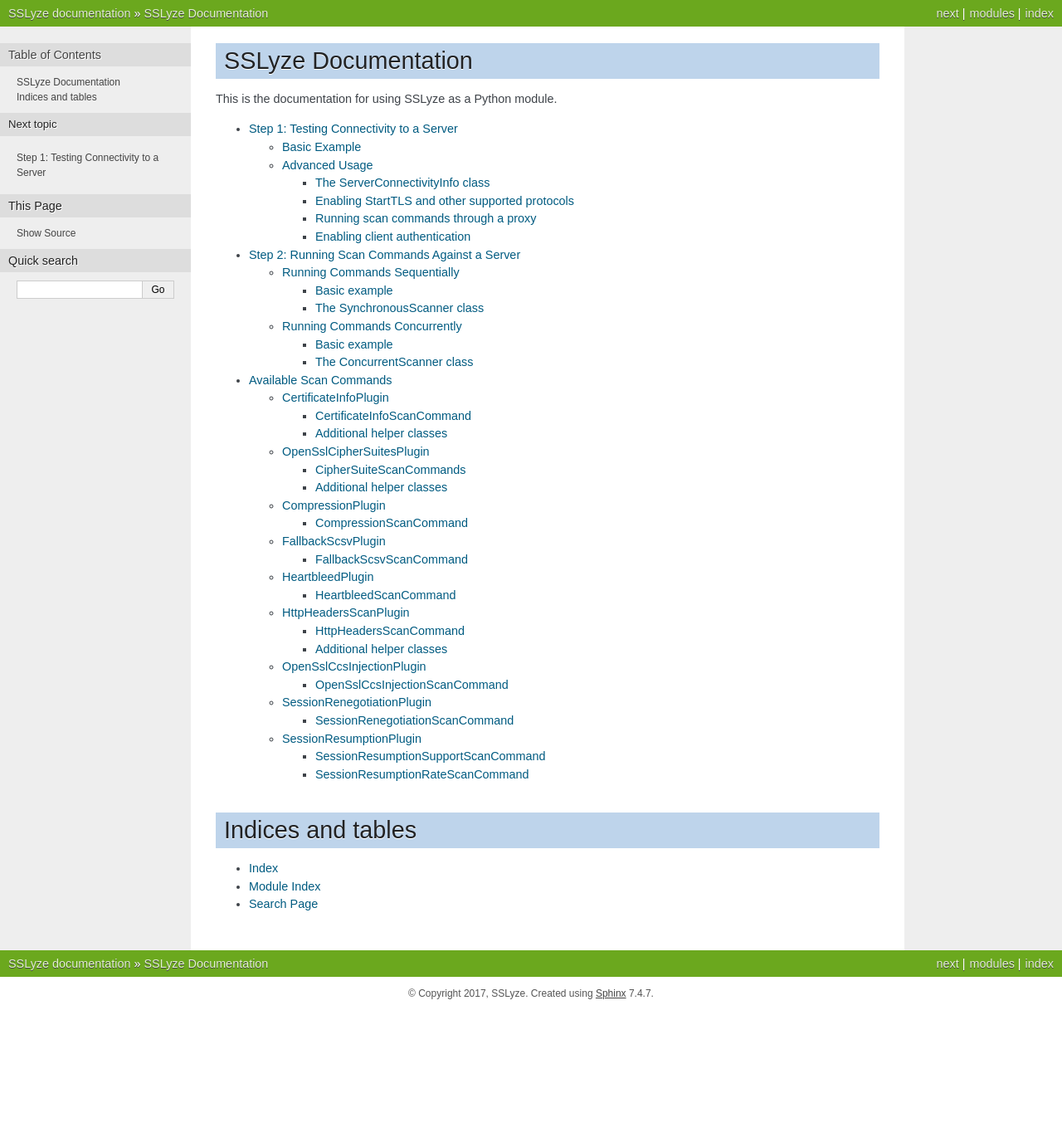
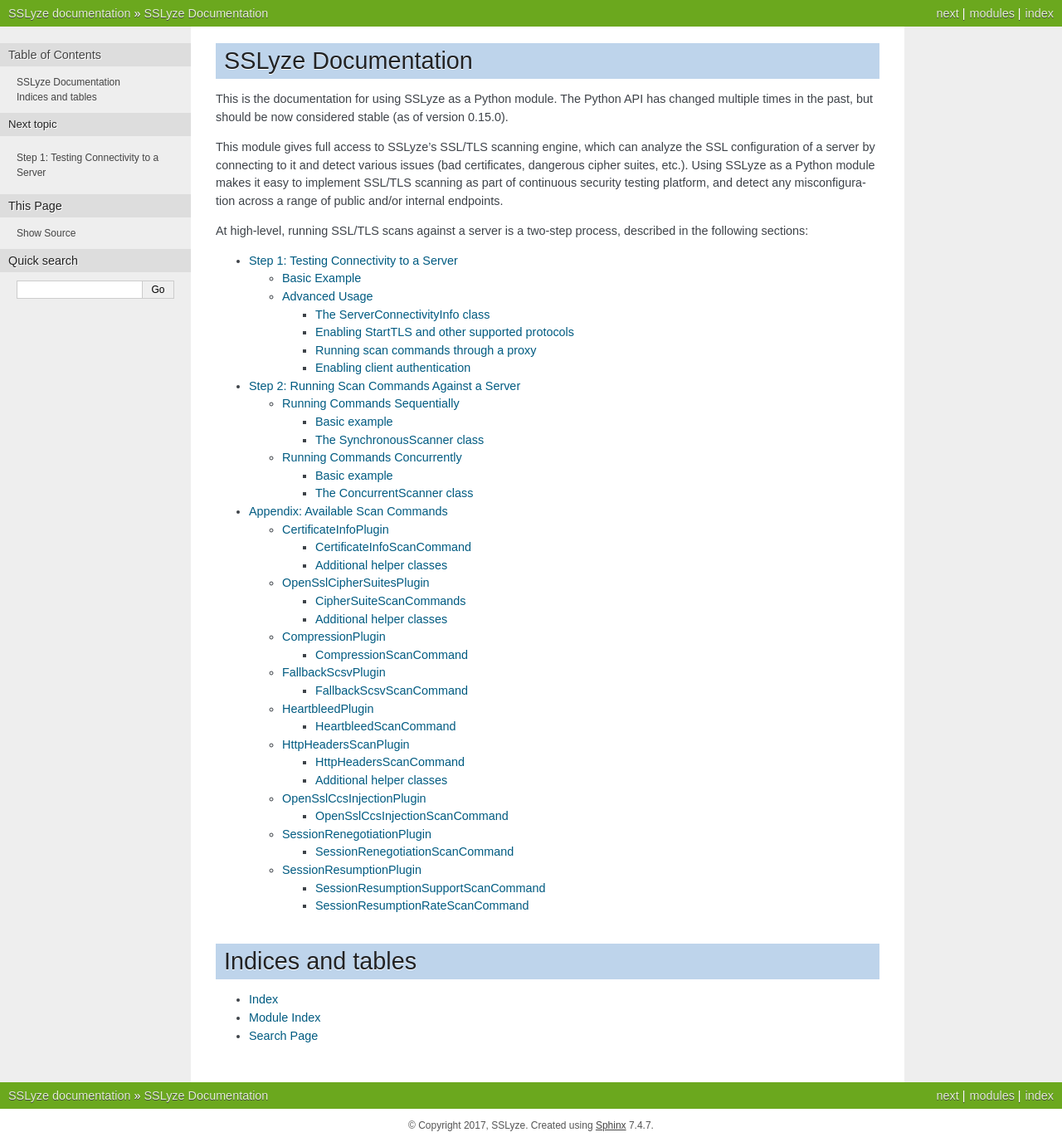
Before and after one commit to nabla-c0d3/sslyze, a Sphinx documentation site: the page built from docs/index.rst, in a window 1280 px wide. Shown: the whole page at 83% size. Built offline with Sphinx 7.4.7, drawn with Linux system fonts in a browser that asks for light colours; before the commit the page ends 1217 px from its top, so only the background shows below that.

Commit message:
Clarify documentation

```diff
--- a/docs/index.rst
+++ b/docs/index.rst
@@ -6,7 +6,15 @@
 SSLyze Documentation
 ====================
 
-This is the documentation for using SSLyze as a Python module.
+This is the documentation for using SSLyze as a Python module. The Python API has changed multiple times in the past,
+but should be now considered stable (as of version 0.15.0).
+
+This module gives full access to SSLyze's SSL/TLS scanning engine, which can analyze the SSL configuration of a server
+by connecting to it and detect various issues (bad certificates, dangerous cipher suites, etc.). Using SSLyze as a
+Python module makes it easy to implement SSL/TLS scanning as part of continuous security testing platform, and detect
+any misconfiguration across a range of public and/or internal endpoints.
+
+At high-level, running SSL/TLS scans against a server is a two-step process, described in the following sections:
 
 .. toctree::
    :maxdepth: 3
```
Also changed, not shown: docs/available-scan-commands.rst (+6 -3 lines), 1 other file.
